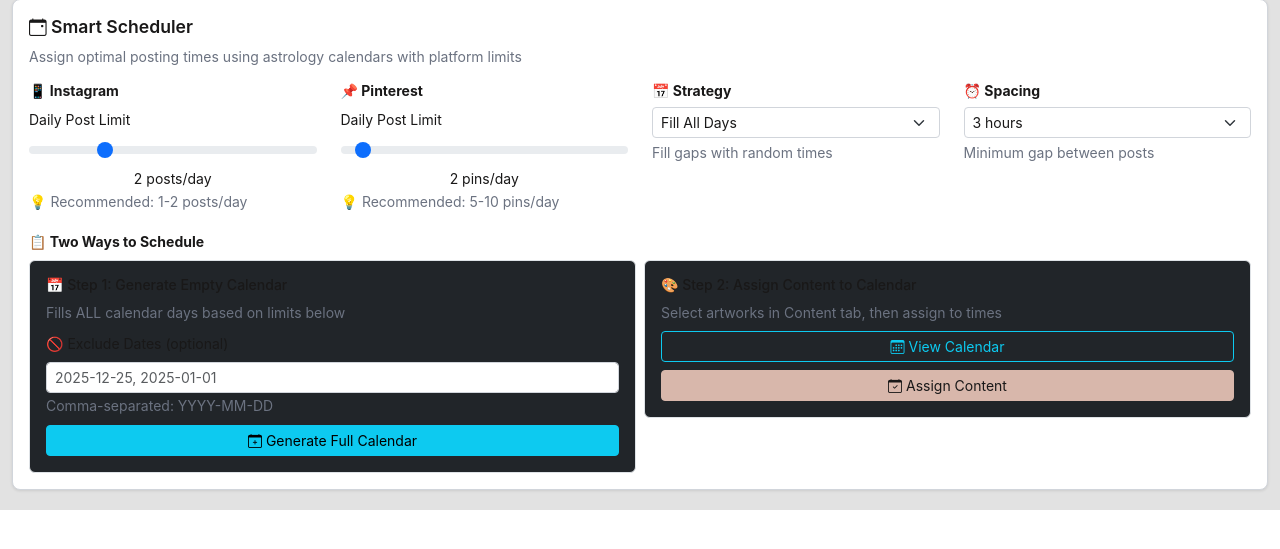
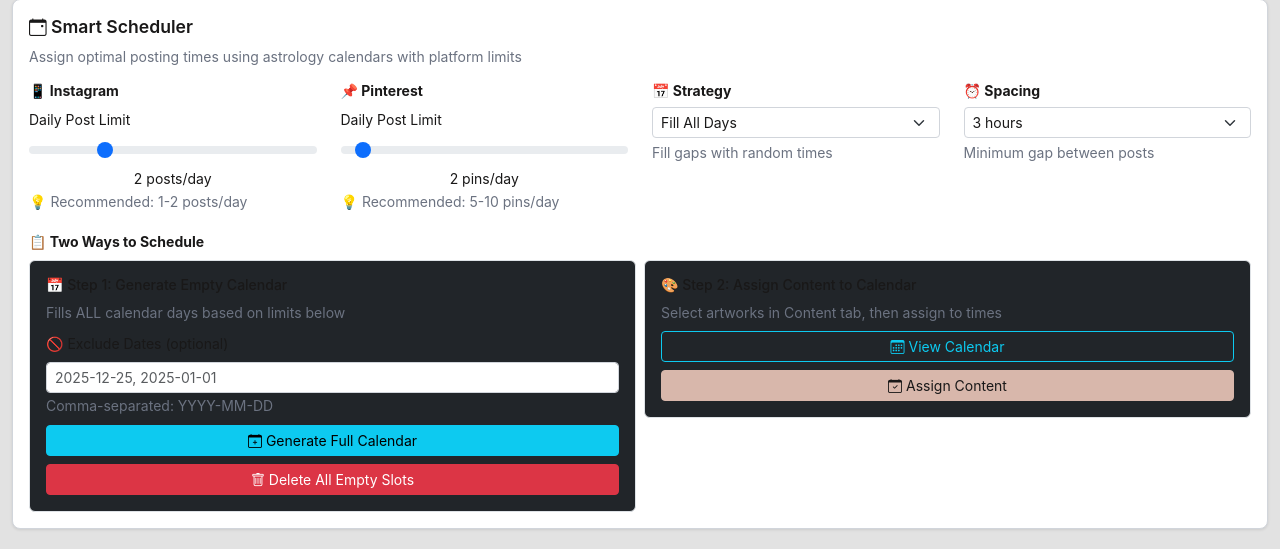
Before and after one commit to promptcreative/PromptPostPromote, a Flask app: page / in a window 1280 px wide, after a click on "Edit & Review". Shown: the part 647-1196 px from the top of the page. Before the commit the page ends 1157 px from the top, so only its background shows below. Run offline with Flask 3, Linux system fonts and the light colour scheme; data comes from the database, SQL or seed files in the repository; some libraries are stand-ins or nearby versions.

Commit message:
Add functionality to delete empty calendar slots and reset associated events
Introduces a new Flask route `/delete_all_empty_slots` to remove placeholder images and reset related `CalendarEvent` records, along with corresponding JavaScript event listener in `static/js/main.js` and a button in `templates/index.html`.

Replit-Commit-Author: Agent
Replit-Commit-Session-Id: 88e9c15e-ad17-4eb7-9acd-2de554926c32
Replit-Commit-Checkpoint-Type: full_checkpoint
Replit-Commit-Event-Id: 7356748f-12d1-4f58-9979-8008579d8bbe
Replit-Commit-Screenshot-Url: https://storage.googleapis.com/screenshot-production-us-central1/daa39abf-bd53-4c8c-ac30-b36954a131f3/88e9c15e-ad17-4eb7-9acd-2de554926c32/YBSzt6Z

```diff
--- a/routes.py
+++ b/routes.py
@@ -202,6 +202,43 @@ def remove_image(image_id):
     except Exception as e:
         db.session.rollback()
         return jsonify({'error': f'Failed to remove image: {str(e)}'}), 500
+
+@app.route('/delete_all_empty_slots', methods=['POST'])
+def delete_all_empty_slots():
+    """Delete all calendar slot placeholders (To Be Assigned items)"""
+    try:
+        # Find all placeholder slots
+        empty_slots = Image.query.filter(
+            Image.painting_name == 'To Be Assigned',
+            Image.original_filename == '[Calendar Slot]'
+        ).all()
+
+        count = len(empty_slots)
+
+        # Also reset calendar events
+        for slot in empty_slots:
+            if slot.calendar_event_id:
+                event = CalendarEvent.query.get(slot.calendar_event_id)
+                if event:
+                    event.is_assigned = False
+                    event.assigned_image_id = None
+                    event.assigned_platform = None
+
+        # Delete the placeholder images
+        for slot in empty_slots:
+            db.session.delete(slot)
+
+        db.session.commit()
+
+        return jsonify({
+            'success': True,
+            'deleted_count': count,
+            'message': f'Deleted {count} empty calendar slots and reset calendar events'
+        }), 200
+
+    except Exception as e:
+        db.session.rollback()
+        return jsonify({'error': str(e)}), 500
 
 @app.route('/collections', methods=['GET'])
 def get_collections():
--- a/static/js/main.js
+++ b/static/js/main.js
@@ -1582,4 +1582,40 @@ document.addEventListener('DOMContentLoaded', function() {
             window.URL.revokeObjectURL(url);
         });
     }
+
+    // Delete all empty slots button handler
+    const deleteAllSlotsBtn = document.getElementById('deleteAllSlotsBtn');
+    if (deleteAllSlotsBtn) {
+        deleteAllSlotsBtn.addEventListener('click', async function() {
+            if (!confirm('Delete all empty calendar slots? This will also reset your calendar events so you can regenerate.')) {
+                return;
+            }
+
+            const btn = this;
+            const originalHtml = btn.innerHTML;
+            btn.disabled = true;
+            btn.innerHTML = '<i class="bi bi-hourglass-split"></i> Deleting...';
+
+            try {
+                const response = await fetch('/delete_all_empty_slots', {
+                    method: 'POST',
+                    headers: {'Content-Type': 'application/json'}
+                });
+
+                if (response.ok) {
+                    const data = await response.json();
+                    showMessage(`✅ ${data.message}`, 'success');
+                    loadImages();
+                } else {
+                    const error = await response.json();
+                    throw new Error(error.error || 'Delete failed');
+                }
+            } catch (error) {
+                showMessage('Delete failed: ' + error.message, 'danger');
+            } finally {
+                btn.disabled = false;
+                btn.innerHTML = originalHtml;
+            }
+        });
+    }
 });
--- a/templates/index.html
+++ b/templates/index.html
@@ -290,8 +290,11 @@
                                                 <input type="text" class="form-control form-control-sm" id="excludeDates" placeholder="2025-12-25, 2025-01-01">
                                                 <small class="text-muted">Comma-separated: YYYY-MM-DD</small>
                                             </div>
-                                            <button class="btn btn-info btn-sm w-100" id="generateCalendarBtn">
+                                            <button class="btn btn-info btn-sm w-100 mb-2" id="generateCalendarBtn">
                                                 <i class="bi bi-calendar-plus"></i> Generate Full Calendar
+                                            </button>
+                                            <button class="btn btn-danger btn-sm w-100" id="deleteAllSlotsBtn">
+                                                <i class="bi bi-trash"></i> Delete All Empty Slots
                                             </button>
                                         </div>
                                     </div>
```
Also changed, not shown: attached_assets/PromptPost-Replit-11-10-2025_01_13_PM_1762798574586.png (added).
